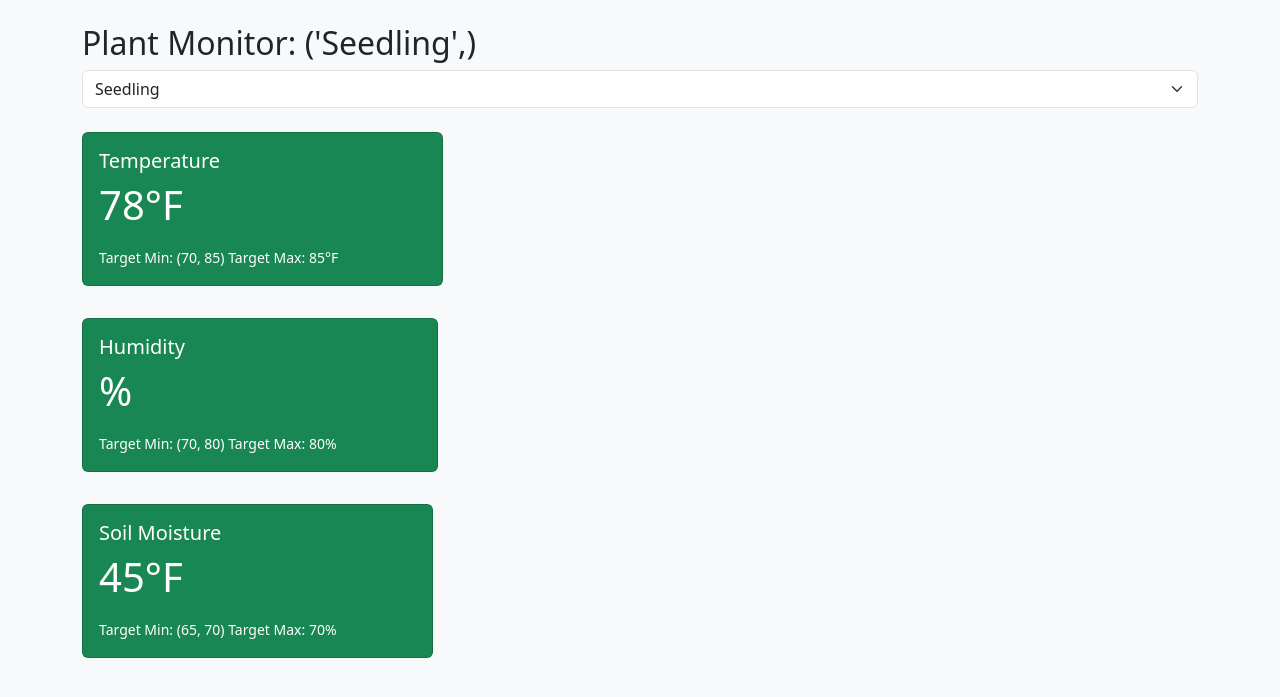
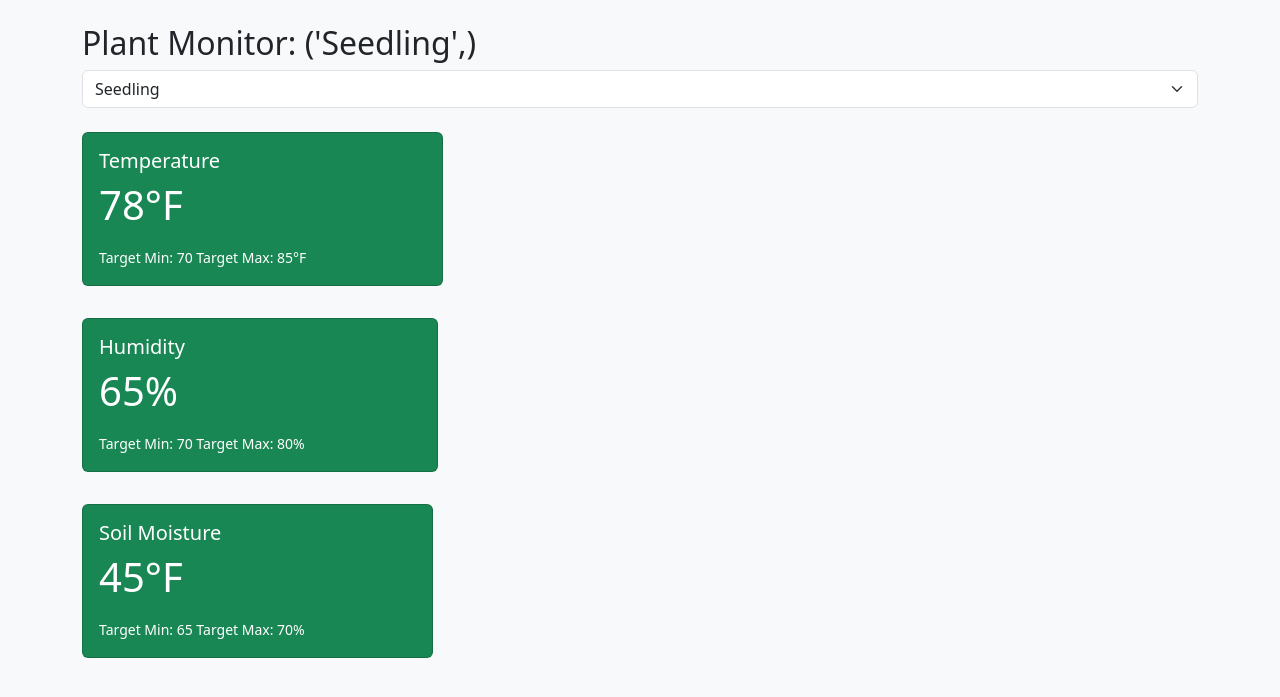
Before and after one commit to frigonj/PlantMonitor, a Flask app: page / in a window 1280 px wide. Shown: the top 697 px of the page. Run offline with Flask 3, Linux system fonts and the light colour scheme; data comes from the database, SQL or seed files in the repository; some libraries are stand-ins or nearby versions.

Commit message:
interface changes

```diff
--- a/templates/index.html
+++ b/templates/index.html
@@ -25,7 +25,7 @@
                 <div class="card-body">
                     <h5 class="card-title">Temperature</h5>
                     <p class="display-6">{{ actual.temp }}°F</p>
-                    <small>Target Min: {{ targets.temp }} Target Max: {{ targets.temp[1] }}°F</small>
+                    <small>Target Min: {{targets.temp[0]}} Target Max: {{targets.temp[1]}}°F</small>
                 </div>
             </div>
         </div>
@@ -34,8 +34,8 @@
             <div class="card text-white bg-{{ temp_color }}">
                 <div class="card-body">
                     <h5 class="card-title">Humidity</h5>
-                    <p class="display-6">{{ actual.humidity }}%</p>
-                    <small>Target Min: {{ targets.hum }} Target Max: {{ targets.hum[1] }}%</small>
+                    <p class="display-6">{{ actual.hum }}%</p>
+                    <small>Target Min: {{targets.hum[0]}} Target Max: {{targets.hum[1]}}%</small>
                 </div>
             </div>
         </div>
@@ -45,11 +45,10 @@
                 <div class="card-body">
                     <h5 class="card-title">Soil Moisture</h5>
                     <p class="display-6">{{ actual.soil }}°F</p>
-                    <small>Target Min: {{ targets.soil }} Target Max: {{ targets.soil[1] }}%</small>
+                    <small>Target Min: {{targets.soil[0]}} Target Max: {{targets.soil[1]}}%</small>
                 </div>
             </div>
         </div>
-        <!-- Repeat structure for Humidity and Soil Moisture -->
     </div>
 </div>
 </body>
```
